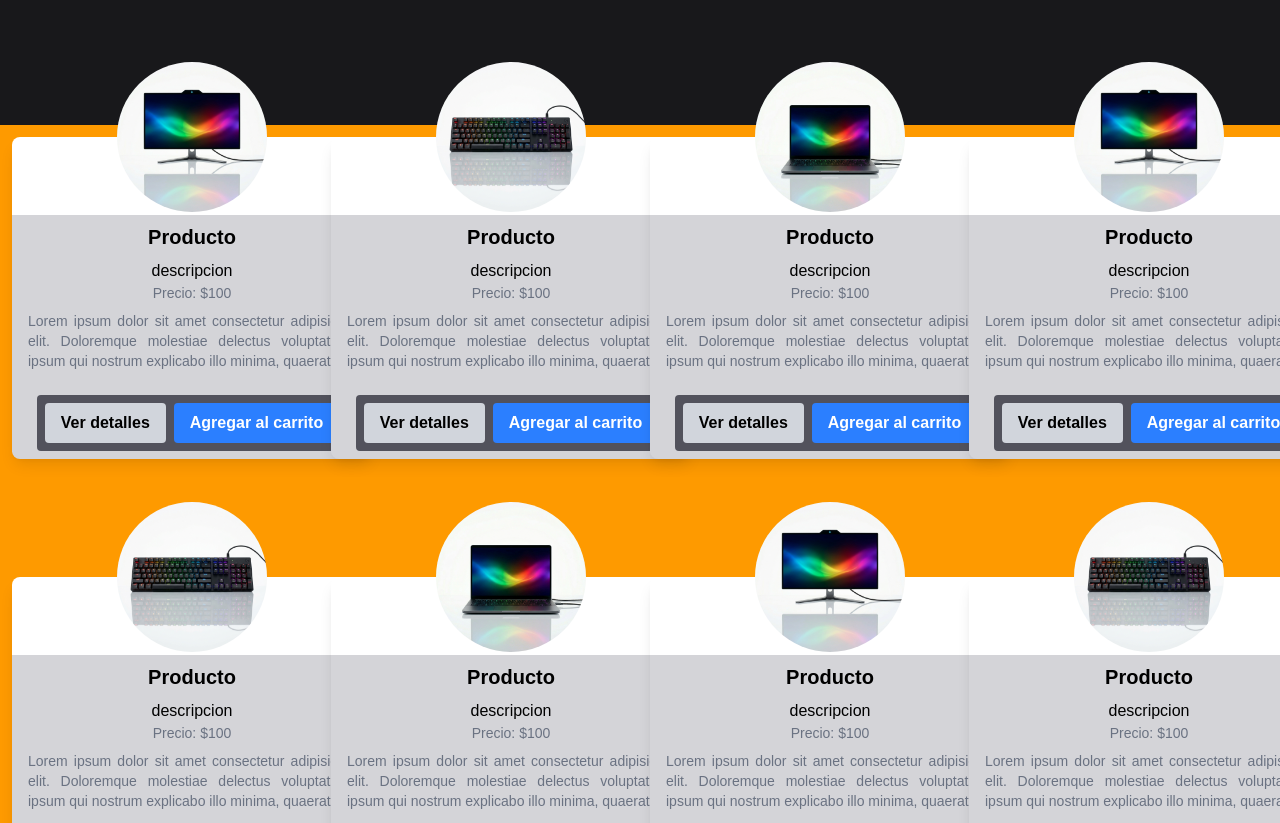
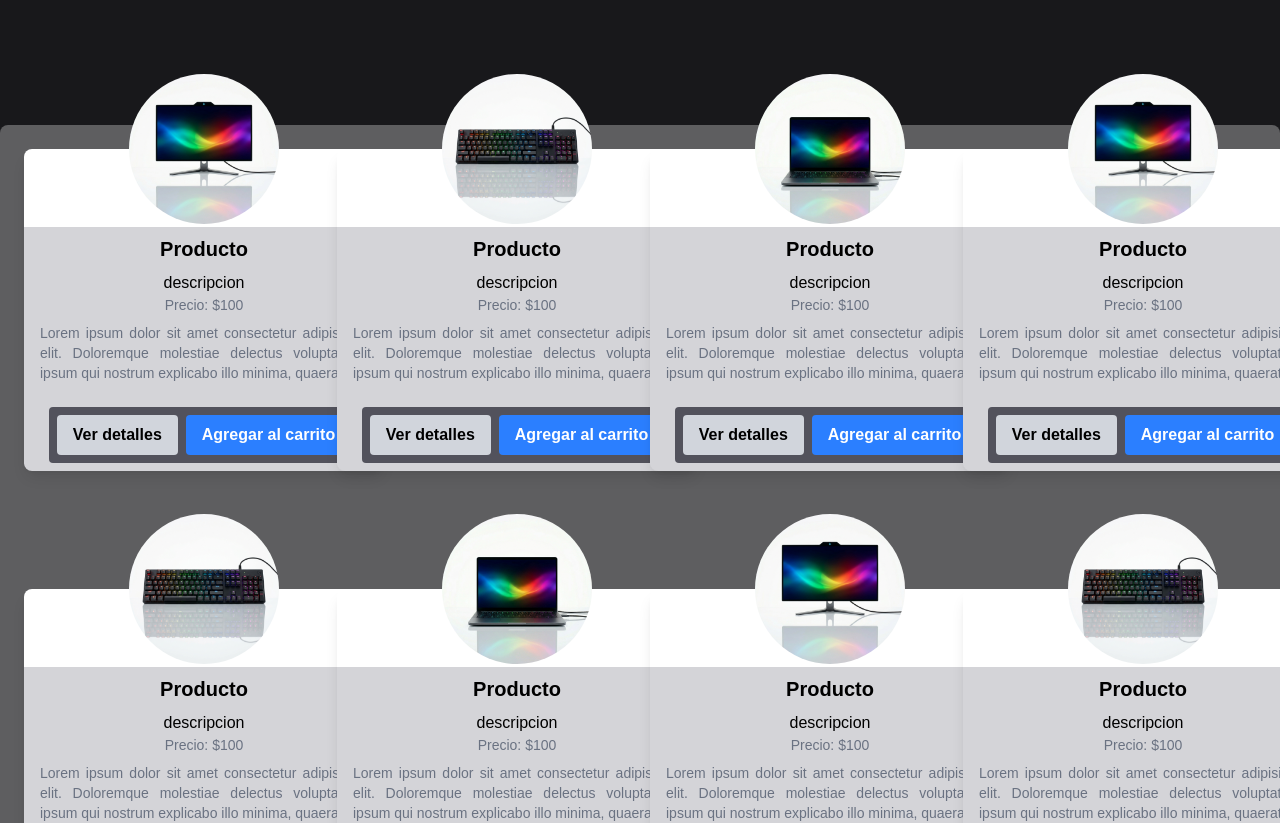
Before and after one commit to FedeAr25/Tp-grupal-next, a Next.js app in the folder matrox-app/: page /hero in a window 1280 px wide. Shown: the part 840-1663 px from the top of the page. Built offline with nearby package versions, Linux system fonts and the light colour scheme.

Commit message:
tranparencia catalogo

```diff
--- a/matrox-app/src/app/hero/page.jsx
+++ b/matrox-app/src/app/hero/page.jsx
@@ -11,7 +11,7 @@ export default function page() {
         <Image src="/gabinete.png" alt="banner" width={900} height={500} />
       </div>
       {/*Cartas de productos */}
-      <div className="grid xl:grid-cols-4 lg:grid-cols-3 md:grid-cols-2 sm:grid-cols-1 gap-y-30 gap-x-5 bg-amber-500 p-3 mt-40 mb-10">
+      <div className="grid xl:grid-cols-4 lg:grid-cols-3 md:grid-cols-2 sm:grid-cols-1 gap-y-30 gap-x-5 bg-white/30 p-6 rounded-lg mt-40 mb-10">
         {/*Carta 1 */}
         <div className="w-90 h-80 bg-white flex flex-col justify-center items-center relative rounded-lg shadow-lg hover:scale-105 transition-all duration-300">
           <div className="mb-20">
```
